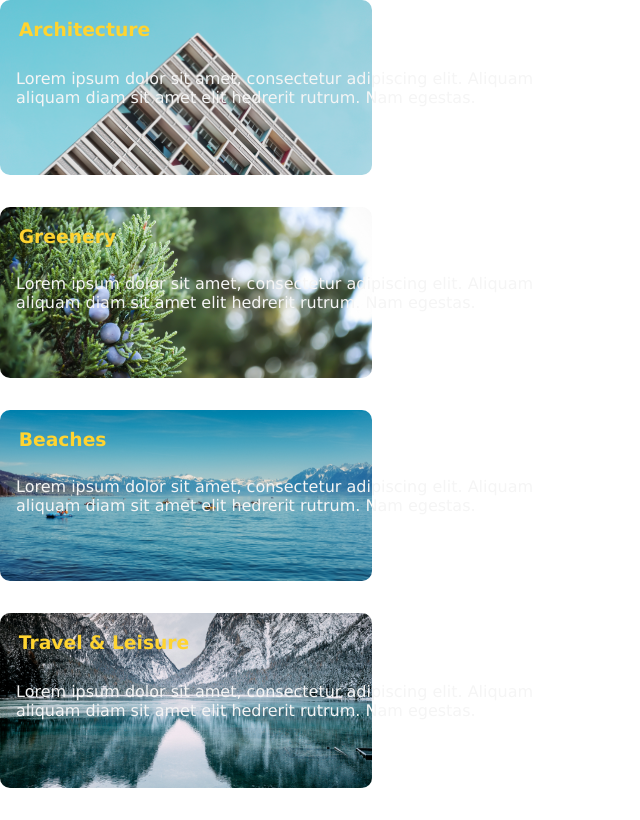
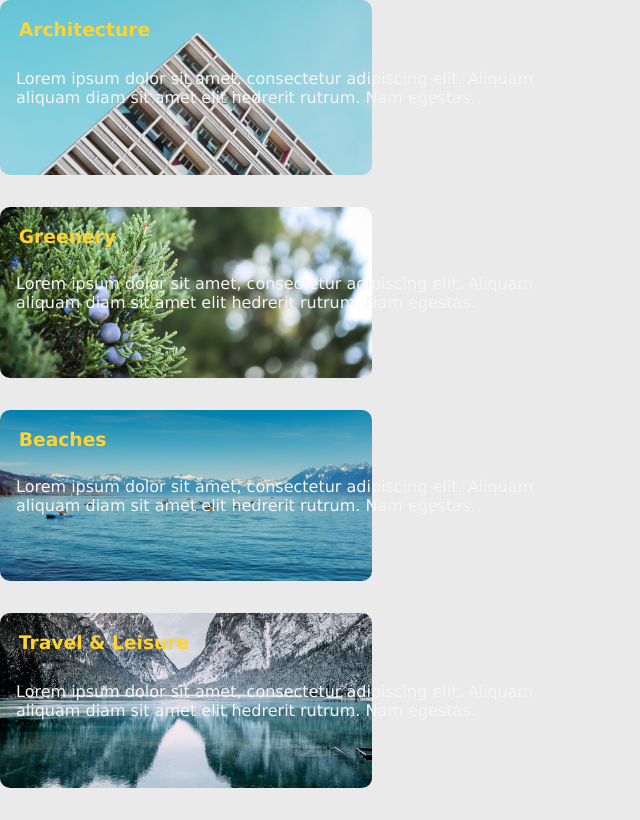
Before and after one commit to rts-cmk-wu04/react-komponenter-Nadjaroemer, a React (Create React App) app: page / in a window 1280 px wide. Shown: the whole page, without its empty margins (0-640 px from the left). Built offline with nearby package versions, Linux system fonts and the light colour scheme.

Commit message:
added styling

```diff
--- a/src/components/Architecture.css
+++ b/src/components/Architecture.css
@@ -3,6 +3,7 @@
     display: grid;
     grid-template-columns: repeat(2,1fr);
     grid-template-rows: auto;
+    background-color: #EAEAEA;
 }
 .architecture {
     display: grid;
```
Also changed, not shown: 1 other file (tests, documents, lock files or other folders).
